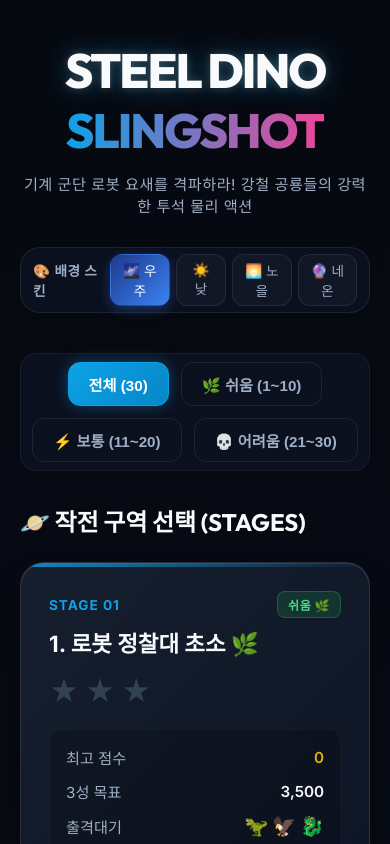
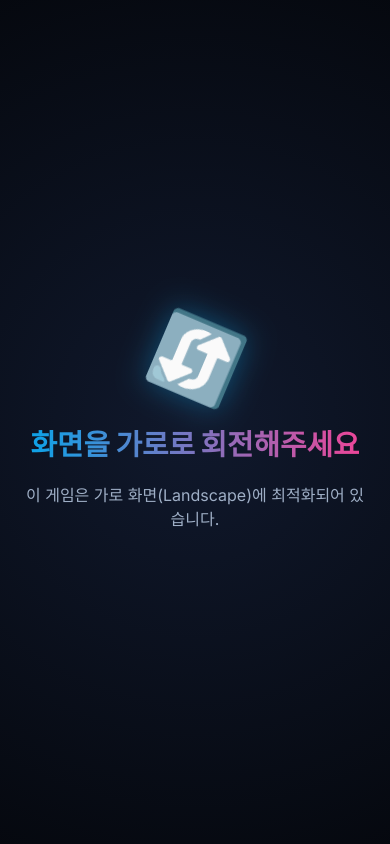
Before and after one commit to cybereun/Steel-Dino-Slingshot, a React (Vite) app: page / in a window 390 px wide. Shown: the top 844 px of the page. Built offline with nearby package versions, Linux system fonts and the light colour scheme.

Commit message:
feat: 모바일 반응형 가로 화면 최적화 및 세로 모드 회전 유도 오버레이 추가

```diff
--- a/src/App.tsx
+++ b/src/App.tsx
@@ -132,8 +132,18 @@ function App() {
   });
 
   return (
-    <div className={`app-root theme-${bgTheme}`}>
-      {appState === 'lobby' ? (
+    <>
+      {/* 모바일 세로 모드 회전 안내 오버레이 */}
+      <div className="rotate-device-overlay">
+        <div className="rotate-device-content">
+          <div className="rotate-icon">🔄</div>
+          <h2>화면을 가로로 회전해주세요</h2>
+          <p>이 게임은 가로 화면(Landscape)에 최적화되어 있습니다.</p>
+        </div>
+      </div>
+
+      <div className={`app-root theme-${bgTheme}`}>
+        {appState === 'lobby' ? (
         <div className="lobby-container animate-fade-in">
           <header className="lobby-header-wrapper">
             <div className="lobby-header">
@@ -296,6 +306,7 @@ function App() {
         </div>
       )}
     </div>
+    </>
   );
 }
 
--- a/src/components/GameCanvas.tsx
+++ b/src/components/GameCanvas.tsx
@@ -1204,8 +1204,34 @@ export const GameCanvas: React.FC<GameCanvasProps> = ({
     }
   };
 
+  // 모바일 브라우저 터치 스크롤 및 튕김 방지를 위한 네이티브 이벤트 리스너 바인딩
+  useEffect(() => {
+    const canvas = canvasRef.current;
+    if (!canvas) return;
+
+    const preventDefault = (e: TouchEvent) => {
+      // 슬링샷 조작 중이거나 공룡이 날아가고 있을 때는 터치 무시 및 스크롤 차단
+      if (slingshotRef.current.isDragging || activeDinoBodyRef.current) {
+        if (e.cancelable) {
+          e.preventDefault();
+        }
+      }
+    };
+
+    // passive: false 옵션으로 preventDefault가 브라우저에 의해 무시되지 않도록 강제
+    canvas.addEventListener('touchstart', preventDefault, { passive: false });
+    canvas.addEventListener('touchmove', preventDefault, { passive: false });
+    canvas.addEventListener('touchend', preventDefault, { passive: false });
+
+    return () => {
+      canvas.removeEventListener('touchstart', preventDefault);
+      canvas.removeEventListener('touchmove', preventDefault);
+      canvas.removeEventListener('touchend', preventDefault);
+    };
+  }, []);
+
   return (
-    <div className="relative border-4 border-slate-700 rounded-xl overflow-hidden shadow-2xl bg-slate-950">
+    <div className="game-canvas-wrapper relative border-4 border-slate-700 rounded-xl overflow-hidden shadow-2xl bg-slate-950">
       <canvas
         ref={canvasRef}
         width={800}
--- a/src/index.css
+++ b/src/index.css
@@ -772,16 +772,243 @@ body {
   100% { transform: scale(1) rotate(0deg); opacity: 1; }
 }
 
-/* Mobile responsiveness */
-@media (max-width: 768px) {
+/* Game Canvas responsive styles */
+.game-canvas-wrapper {
+  width: 100% !important;
+  max-width: 800px;
+  height: auto !important;
+  box-sizing: border-box;
+}
+
+.game-canvas-wrapper canvas {
+  width: 100% !important;
+  height: auto !important;
+  max-width: 100%;
+  aspect-ratio: 800 / 580;
+  display: block;
+}
+
+/* Rotate Device Overlay for Mobile Portrait Mode */
+.rotate-device-overlay {
+  display: none;
+}
+
+@media (max-width: 900px) and (orientation: portrait) {
+  .rotate-device-overlay {
+    position: fixed;
+    top: 0;
+    left: 0;
+    width: 100vw;
+    height: 100vh;
+    background: radial-gradient(circle at 50% 50%, hsl(222, 47%, 12%) 0%, var(--bg-darker) 100%);
+    z-index: 99999;
+    display: flex;
+    justify-content: center;
+    align-items: center;
+    text-align: center;
+    padding: 24px;
+    box-sizing: border-box;
+  }
+
+  .rotate-device-content {
+    display: flex;
+    flex-direction: column;
+    align-items: center;
+    gap: 20px;
+    color: var(--text-primary);
+  }
+
+  .rotate-icon {
+    font-size: 4.5rem;
+    animation: rotateDeviceAnim 2s infinite ease-in-out;
+    filter: drop-shadow(0 0 15px var(--neon-blue-glow));
+  }
+
+  .rotate-device-content h2 {
+    font-family: var(--font-display);
+    font-size: 1.8rem;
+    font-weight: 700;
+    margin: 0;
+    background: linear-gradient(to right, var(--neon-blue), var(--neon-pink));
+    -webkit-background-clip: text;
+    -webkit-text-fill-color: transparent;
+  }
+
+  .rotate-device-content p {
+    color: var(--text-secondary);
+    font-size: 1rem;
+    margin: 0;
+    line-height: 1.5;
+  }
+
+  /* 세로 모드일 때는 게임 루트 컨테이너를 가림 */
+  .app-root {
+    display: none !important;
+  }
+}
+
+@keyframes rotateDeviceAnim {
+  0% {
+    transform: rotate(0deg);
+  }
+  40%, 60% {
+    transform: rotate(-90deg);
+  }
+  100% {
+    transform: rotate(0deg);
+  }
+}
+
+/* Mobile responsiveness & Desktop Scaling */
+@media (max-width: 900px) {
+  .app-root {
+    padding: 10px;
+  }
+
+  .game-play-container {
+    max-width: 100%;
+  }
+
+  .ui-header {
+    padding: 10px 16px;
+    gap: 8px;
+    flex-wrap: wrap;
+    justify-content: center;
+  }
+
+  .header-left {
+    width: 100%;
+    justify-content: space-between;
+    gap: 8px;
+  }
+
+  .mini-theme-selector {
+    margin-left: 0;
+  }
+
+  .scoreboard {
+    min-width: 100%;
+    order: 3;
+    margin-top: 8px;
+  }
+
+  .enemy-status {
+    padding: 6px 12px;
+  }
+
   .ui-footer {
     grid-template-columns: 1fr;
+    gap: 12px;
   }
+
+  .dino-queue-panel, .skill-guide-panel {
+    padding: 12px 16px;
+  }
+
+  .queue-list {
+    gap: 8px;
+    justify-content: center;
+  }
+
+  .queue-item {
+    width: 44px;
+    height: 44px;
+  }
+  .queue-item.next-up {
+    width: 52px;
+    height: 52px;
+  }
+  .queue-item .dino-emoji {
+    font-size: 1.5rem;
+  }
+  .queue-item.next-up .dino-emoji {
+    font-size: 1.9rem;
+  }
+
   .lobby-tagline {
     font-size: 0.95rem;
   }
+
   .game-logo {
     font-size: 3rem;
+  }
+}
+
+/* Landscape Mode for low height devices (Smartphones landscape) */
+@media (max-height: 600px) and (orientation: landscape) {
+  .app-root {
+    padding: 5px;
+  }
+
+  .game-play-container {
+    max-width: 750px;
+  }
+
+  .game-wrapper {
+    gap: 8px;
+  }
+
+  .ui-header {
+    padding: 6px 12px;
+  }
+
+  .score-value {
+    font-size: 1.4rem;
+    margin-bottom: 2px;
+  }
+
+  .score-progress-container {
+    height: 6px;
+  }
+
+  .star-marker {
+    top: -5px;
+    font-size: 0.7rem;
+  }
+
+  /* 모바일 가로모드에서는 세로 공간 확보를 위해 스킬 가이드 숨김 */
+  .skill-guide-panel {
+    display: none;
+  }
+
+  .ui-footer {
+    grid-template-columns: 1fr;
+    gap: 0;
+  }
+
+  .dino-queue-panel {
+    padding: 8px 12px;
+    flex-direction: row;
+    align-items: center;
+    justify-content: space-between;
+    gap: 12px;
+  }
+
+  .queue-label {
+    margin-bottom: 0;
+  }
+
+  .modal-content {
+    padding: 20px;
+    max-width: 400px;
+  }
+
+  .modal-title {
+    font-size: 1.8rem;
+  }
+
+  .star-rating-display {
+    font-size: 2.5rem;
+    margin-bottom: 15px;
+  }
+
+  .final-score-box {
+    padding: 10px;
+    margin-bottom: 15px;
+  }
+
+  .final-score-value {
+    font-size: 1.8rem;
   }
 }
 
```
